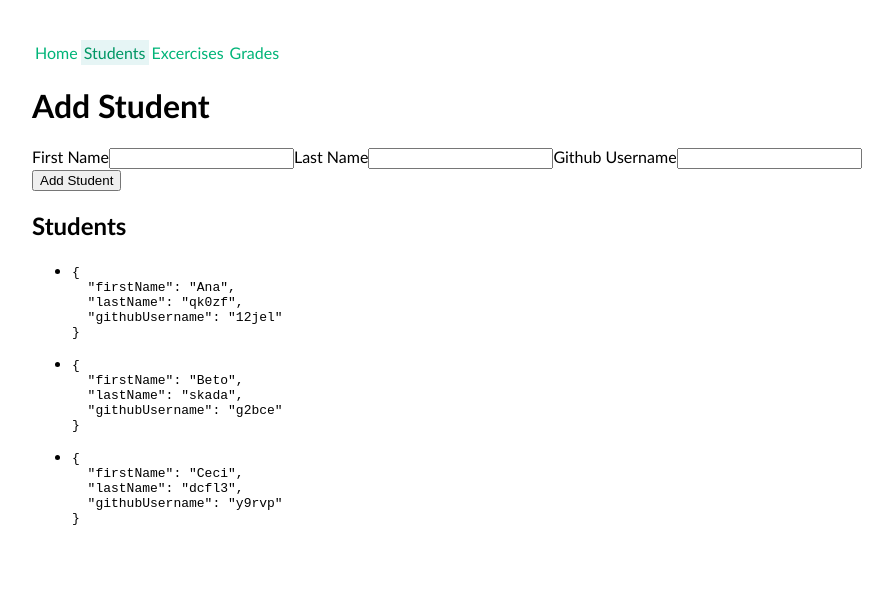
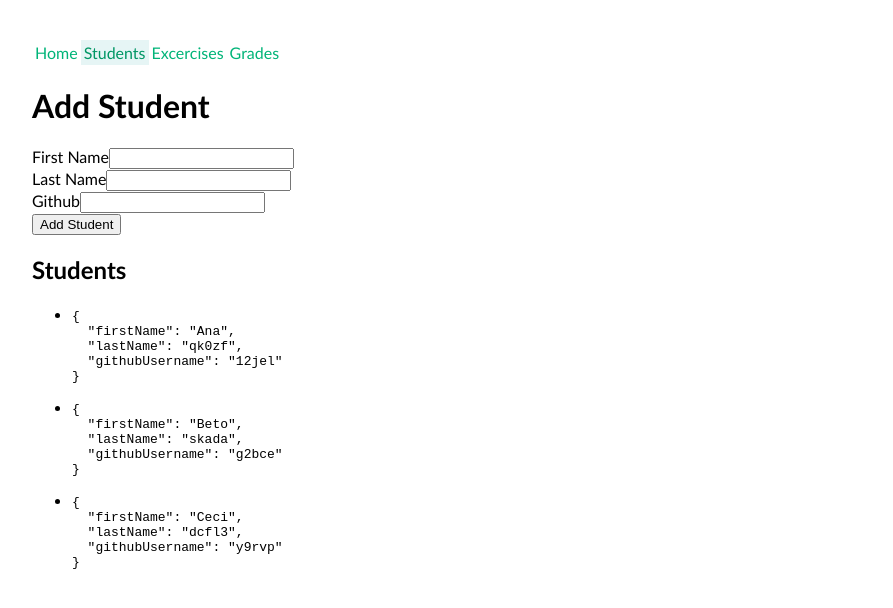
Before and after one commit to tehuel/vue-grade-helper, a Vue app: page /students in a window 1280 px wide. Shown: the top 608 px of the page, without its empty margins (158-1051 px from the left). Built offline with nearby package versions, Linux system fonts and the light colour scheme.

Commit message:
surround form w div

```diff
--- a/src/components/AddExcerciseForm.vue
+++ b/src/components/AddExcerciseForm.vue
@@ -21,11 +21,15 @@ function onSubmit() {
 
 <template>
   <form @submit.prevent="onSubmit">
-    <label for="title">Title</label>
-    <input type="text" id="title" v-model="excercise.title" />
+    <div>
+      <label for="title">Title</label>
+      <input type="text" id="title" v-model="excercise.title" />
+    </div>
 
-    <label for="path">Path</label>
-    <input type="text" id="path" v-model="excercise.path" />
+    <div>
+      <label for="path">Path</label>
+      <input type="text" id="path" v-model="excercise.path" />
+    </div>
 
     <button type="submit">Add Excercise</button>
   </form>
--- a/src/components/AddStudentForm.vue
+++ b/src/components/AddStudentForm.vue
@@ -22,14 +22,20 @@ function onSubmit() {
 
 <template>
   <form @submit.prevent="onSubmit">
-    <label for="firstName">First Name</label>
-    <input type="text" id="firstName" v-model="student.firstName" />
+    <div>
+      <label for="firstName">First Name</label>
+      <input type="text" id="firstName" v-model="student.firstName" />
+    </div>
 
-    <label for="lastName">Last Name</label>
-    <input type="text" id="lastName" v-model="student.lastName" />
+    <div>
+      <label for="lastName">Last Name</label>
+      <input type="text" id="lastName" v-model="student.lastName" />
+    </div>
 
-    <label for="githubUsername">Github Username</label>
-    <input type="text" id="githubUsername" v-model="student.githubUsername" />
+    <div>
+      <label for="githubUsername">Github</label>
+      <input type="text" id="githubUsername" v-model="student.githubUsername" />
+    </div>
 
     <button type="submit">Add Student</button>
   </form>
```
